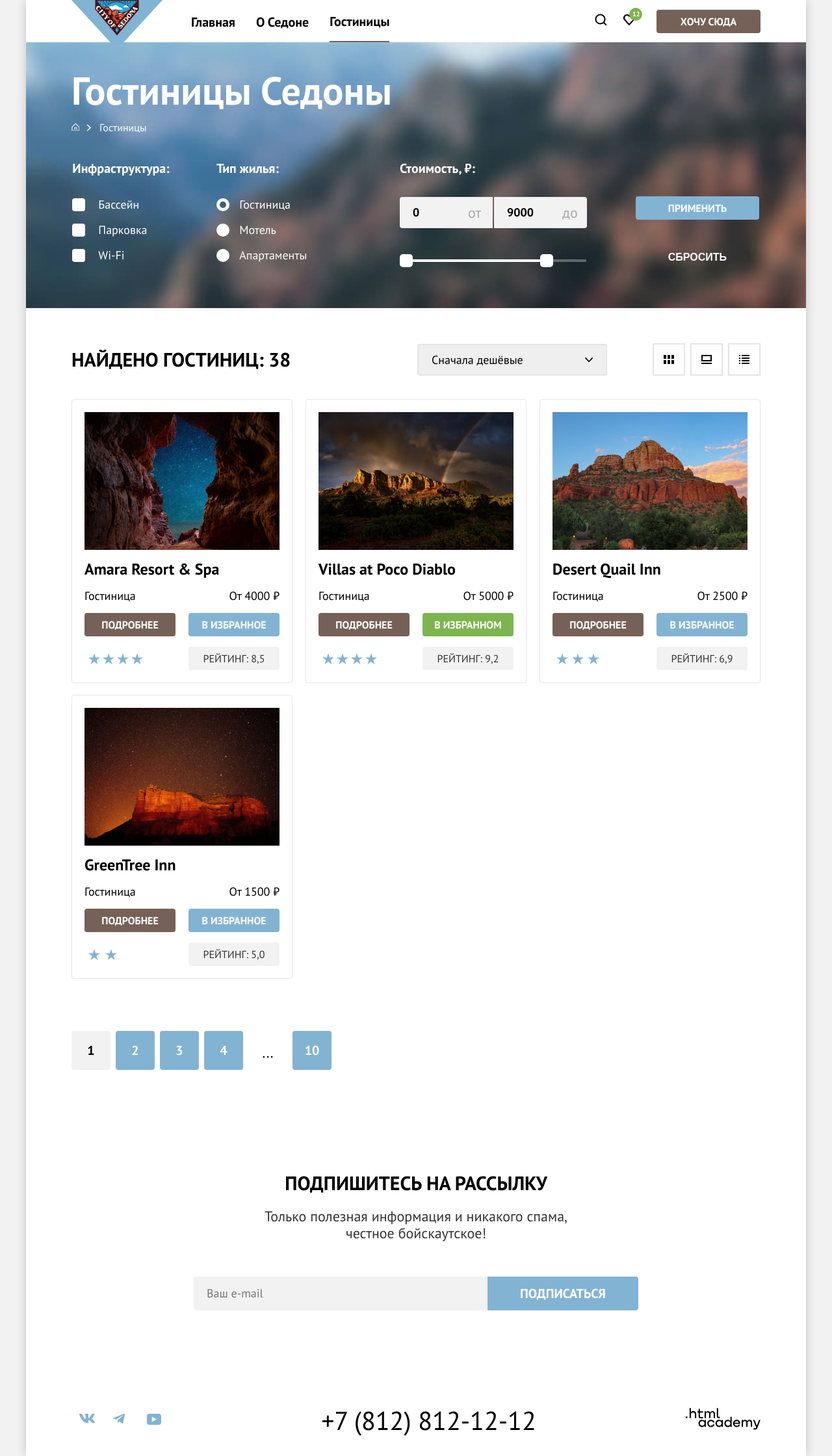
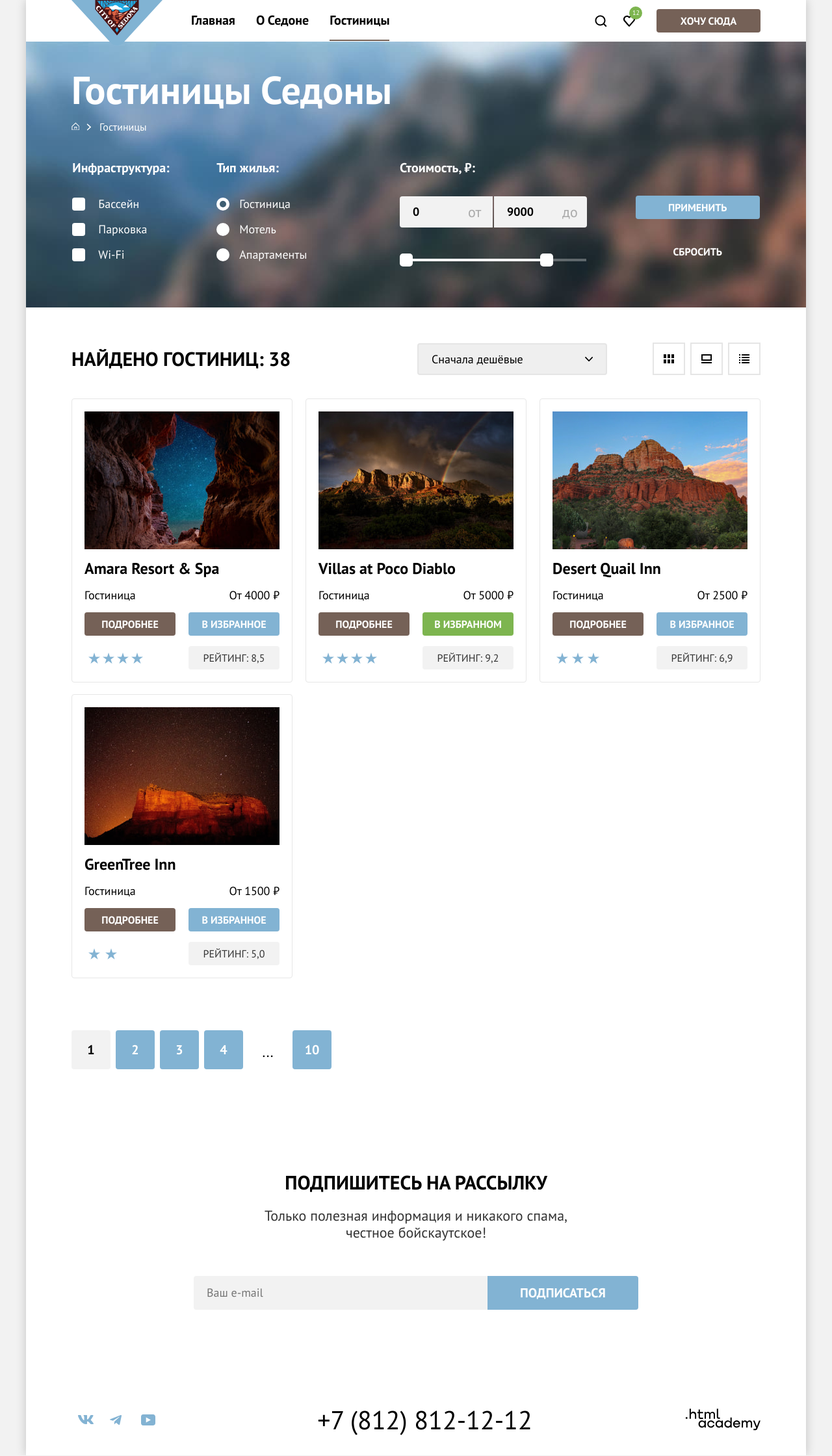
Before and after one commit to htmlacademy-htmlcss/2176919-sedona-35, a plain HTML site: page 10/catalog.html in a window 1280 px wide. Shown: the whole page at 65% size. Drawn offline with Linux system fonts and the light colour scheme.

Commit message:
:heavy_check_mark: Сборка #10

```diff
--- a/10/catalog.html
+++ b/10/catalog.html
@@ -22,18 +22,18 @@
             <li class="navigation-item">
               <a class="navigation-link" href="#">О Седоне</a>
             </li>
-            <li class="navigation-item navigation-item-activ">
-              <a class="navigation-link" href="#">Гостиницы</a>
+            <li class="navigation-item">
+              <a class="navigation-link navigation-link-activ" href="#">Гостиницы</a>
             </li>
           </ul>
           <ul class="navigation-list navigation-user">
             <li class="navigation-item-user">
-              <a class="navigation-link navigation-link-search" href="#">
+              <a class="navigation-link-search" href="#">
                 <span class="visually-hidden">Поиск</span>
               </a>
             </li>
             <li class="navigation-item-user">
-              <a class="navigation-link navigation-link-favorites" href="#">
+              <a class="navigation-link-favorites" href="#">
                 <span class="visually-hidden">Избранное</span>
               </a>
             </li>
--- a/10/styles/styles.css
+++ b/10/styles/styles.css
@@ -102,6 +102,9 @@ body {
 }
 
 .navigation-link {
+  display: block;
+  max-width: 117px;
+  padding: 18px 16px;
   font-weight: 700;
   font-size: 20px;
   line-height: 24px;
@@ -184,6 +187,7 @@ body {
   line-height: 40px;
   color: #000000;
   text-decoration: none;
+  padding: 14px;
 }
 
 .inner-header-title {
@@ -229,16 +233,18 @@ body {
 }
 
 .button-reset {
-  display: inline-block;
-  padding: 8px 50px;
+  padding: 8px;
+  width: 191px;
   color: inherit;
   background-color: rgba(28,28,28,0);
   border: none;
+  font-family: inherit;
   font-weight: 700;
   font-size: 16px;
   line-height: 20px;
   text-transform: uppercase;
   cursor: pointer;
+
 }
 
 .hotel-card-link {
@@ -372,6 +378,7 @@ body {
   -ms-flex-wrap: wrap;
   flex-wrap: wrap;
   max-width: 470px;
+  align-content: center;
 }
 
 .page-header {
@@ -383,14 +390,12 @@ body {
 }
 
 .logo-link {
-  margin-bottom: -10px;
+  margin-bottom: -12px;
   margin-right: 28px;
   z-index: 1;
 }
 
-.navigation-item {
-  margin: auto 0;
-}
+
 
 .navigation-list-page {
   width: 500px;
@@ -432,7 +437,7 @@ body {
   display: -ms-flexbox;
   display: flex;
   width: 100%;
-  padding: 45px 70px 35px 82px;
+  padding: 31px 70px 21px;
   -webkit-box-pack: justify;
   -ms-flex-pack: justify;
   justify-content: space-between;
@@ -460,7 +465,7 @@ body {
 }
 
 .footer-social {
-  min-width: 142px;
+width: 142px;
 }
 
 .filter-search {
@@ -527,7 +532,6 @@ body {
   display: flex;
   -ms-flex-wrap: wrap;
   flex-wrap: wrap;
-  padding-bottom: 10px;
 }
 
 .catalog-filter-form {
@@ -743,9 +747,12 @@ body {
 }
 
 .footer-social-link {
-  width: 25px;
-  height: 20px;
+  position: relative;
+  width: 47px;
+  height: 40px;
   display: block;
+  box-sizing: border-box;
+  margin-bottom: 14px;
 }
 
 .button-view-table {
@@ -1016,7 +1023,6 @@ body {
 
 .telephone:focus-visible {
   color: #756157;
-  outline: none;
 }
 
 @supports not selector(:focus-visible) {
@@ -1054,8 +1060,9 @@ body {
 }
 
 .catalog-filter-batton {
-  padding: 8px 50px;
-  margin-bottom: 40px;
+  padding: 8px;
+  width: 191px;
+  margin-bottom: 32px;
 }
 
 .button-reset:hover {
@@ -1222,39 +1229,33 @@ body {
 }
 }
 
-.footer-social-vk:focus-visible {
-  background-color: #68A2CA;
-  outline: none;
-}
-
-@supports not selector(:focus-visible) {
-.footer-social-vk:focus {
-  background-color: #68A2CA;
-  outline: none;
-}
-}
-
-.footer-social-telegram:focus-visible {
-  background-color: #68A2CA;
-  outline: none;
-}
-
-@supports not selector(:focus-visible) {
-.footer-social-telegram:focus {
-  background-color: #68A2CA;
-  outline: none;
-}
-}
-
-.footer-social-youtube:focus-visible {
-  background-color: #68A2CA;
-  outline: none;
-}
-
-@supports not selector(:focus-visible) {
-.footer-social-youtube:focus {
-  background-color: #68A2CA;
-  outline: none;
+.footer-social-vk:focus-visible.footer-social-vk::before {
+  background-color: #68A2CA;
+}
+
+@supports not selector(:focus-visible) {
+.footer-social-vk:focus.footer-social-vk::before {
+  background-color: #68A2CA;
+}
+}
+
+.footer-social-telegram:focus-visible.footer-social-telegram::before {
+  background-color: #68A2CA;
+}
+
+@supports not selector(:focus-visible) {
+.footer-social-telegram:focus.footer-social-telegram::before {
+  background-color: #68A2CA;
+}
+}
+
+.footer-social-youtube:focus-visible.footer-social-youtube::before {
+  background-color: #68A2CA;
+}
+
+@supports not selector(:focus-visible) {
+.footer-social-youtube:focus.footer-social-youtube::before {
+  background-color: #68A2CA;
 }
 }
 
@@ -1276,9 +1277,9 @@ body {
 
 .navigation-link-search {
   position: relative;
-  display: inline-block;
+  display: block;
   width: 44px;
-  min-height: 56px;
+  min-height: 64px;
   background-image: url(../images/search.svg);
   background-repeat: no-repeat;
   background-position: center;
@@ -1288,8 +1289,8 @@ body {
   position: relative;
   margin-right: 20px;
   width: 44px;
-  min-height: 56px;
-  display: inline-block;
+  min-height: 64px;
+  display: block;
   background-image: url(../images/heart.svg);
   background-repeat: no-repeat;
   background-position: center;
@@ -1331,7 +1332,13 @@ body {
   width: 90px;
 }
 
-.footer-social-vk {
+.footer-social-vk::before {
+  position: absolute;
+  top: 13px;
+  left: 10px;
+  content: "";
+  width: 24px;
+  height: 14px;
   background-color: #83B3D3;
   -webkit-mask-image: var(--vk-icon);
   mask-image: var(--vk-icon);
@@ -1351,7 +1358,13 @@ body {
   background-color: rgba(104, 162, 202, 0.3);
 }
 
-.footer-social-telegram {
+.footer-social-telegram::before {
+  position: absolute;
+  top: 13px;
+  left: 12px;
+  content: "";
+  width: 18px;
+  height: 15px;
   background-color: #83B3D3;
   -webkit-mask-image: var(--telegram-icon);
   mask-image: var(--telegram-icon);
@@ -1359,7 +1372,13 @@ body {
   mask-repeat: no-repeat;
 }
 
-.footer-social-youtube {
+.footer-social-youtube::before {
+  position: absolute;
+  top: 12px;
+  left: 13px;
+  content: "";
+  width: 22px;
+  height: 17px;
   background-color: #83B3D3;
   -webkit-mask-image: var(--you-tube-icon);
   mask-image: var(--you-tube-icon);
@@ -1955,10 +1974,7 @@ body {
   margin: 0;
 }
 
-.footer-social-item:not(:last-child) {
-  padding: 0;
-  margin: 0 27px 0 0;
-}
+
 
 .catalog-hotel {
   margin-bottom: 52px;
@@ -2013,25 +2029,21 @@ body {
   background-color: #E5E5E5;
 }
 
-.navigation-item {
-
-  max-width: 117px;
-  padding: 18px 16px;
-}
+
 
 .date-label {
   max-width: 130px
 }
 
-.navigation-item-activ::after {
+.navigation-link-activ::after {
   content: "";
   width: 100%;
   display: block;
   border-bottom: solid 2px #756257;
-  padding-bottom: 18px;
-}
-
-.navigation-item-activ {
+  padding-top: 18px;
+}
+
+.navigation-link-activ {
   padding-bottom: 0;
 }
 
@@ -2087,10 +2099,6 @@ body {
   max-width: 720px;
 }
 
-.telephone ~ .telephone {
-  margin-left: 14px;
-}
-
 .navigation-link-user ~ .navigation-link-user {
   margin-top: 14px;
   display: block;
@@ -2098,6 +2106,7 @@ body {
 
 .navigation-user-button ~ .navigation-user-button {
   margin-top: 14px;
+  margin-left: 8px;
 }
 
 .range ~ .range  {
@@ -2189,10 +2198,15 @@ body {
 }
 }
 
-.navigation-item-user {
-  margin: auto 0;
-}
-
 .catalog-filter-item {
   display: flex;
 }
+
+.navigation-user-button {
+  align-self: center;
+}
+
+.htmlacademy-link {
+  padding: 12px 0 12px 12px;
+
+}
```
Also changed, not shown: 10/index.html (+4 -4 lines).
